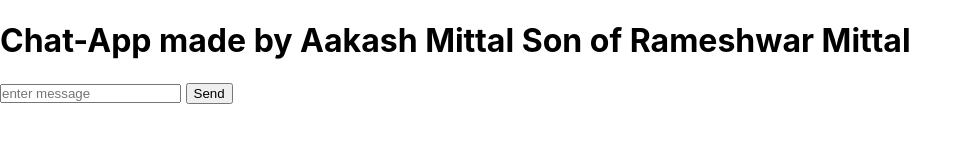
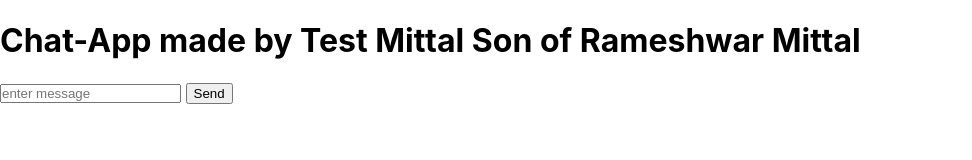
Before and after one commit to MOHIT-AST/S3-project, a website: page public/index.html in a window 1280 px wide. Shown: the whole page, without its empty margins (0-972 px from the left). Drawn offline with nearby package versions, Linux system fonts and the light colour scheme; no server answers.

Commit message:
Update index.html

```diff
--- a/public/index.html
+++ b/public/index.html
@@ -16,7 +16,7 @@
     </style>
   </head>
   <body>
-    <h1>Chat-App made by Aakash Mittal Son of Rameshwar Mittal</h1>
+    <h1>Chat-App made by Test Mittal Son of Rameshwar Mittal</h1>
 
       <input type="text" id="messages" placeholder="enter message" />
       <button id="sendbtn">Send</button>
```
